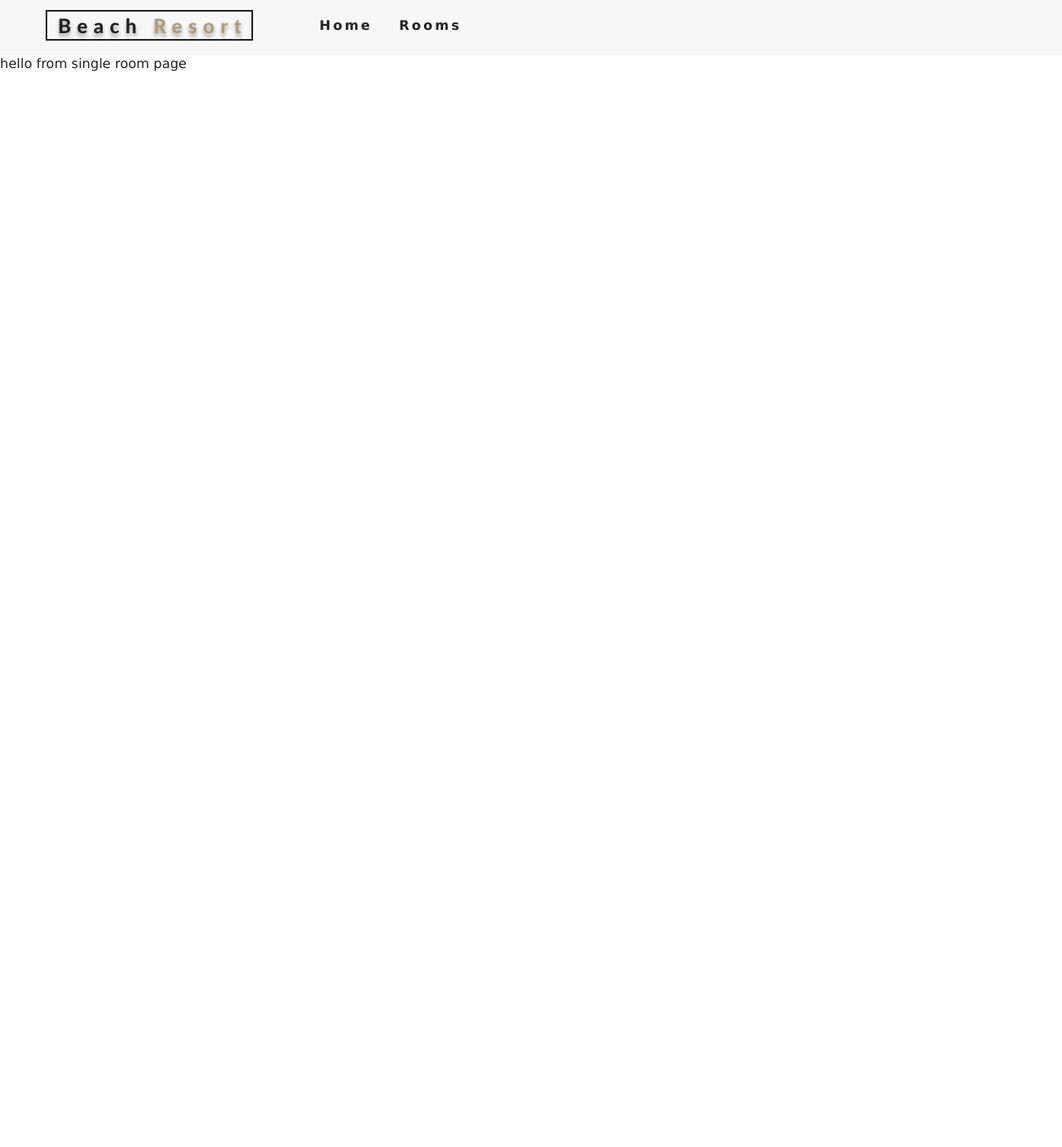
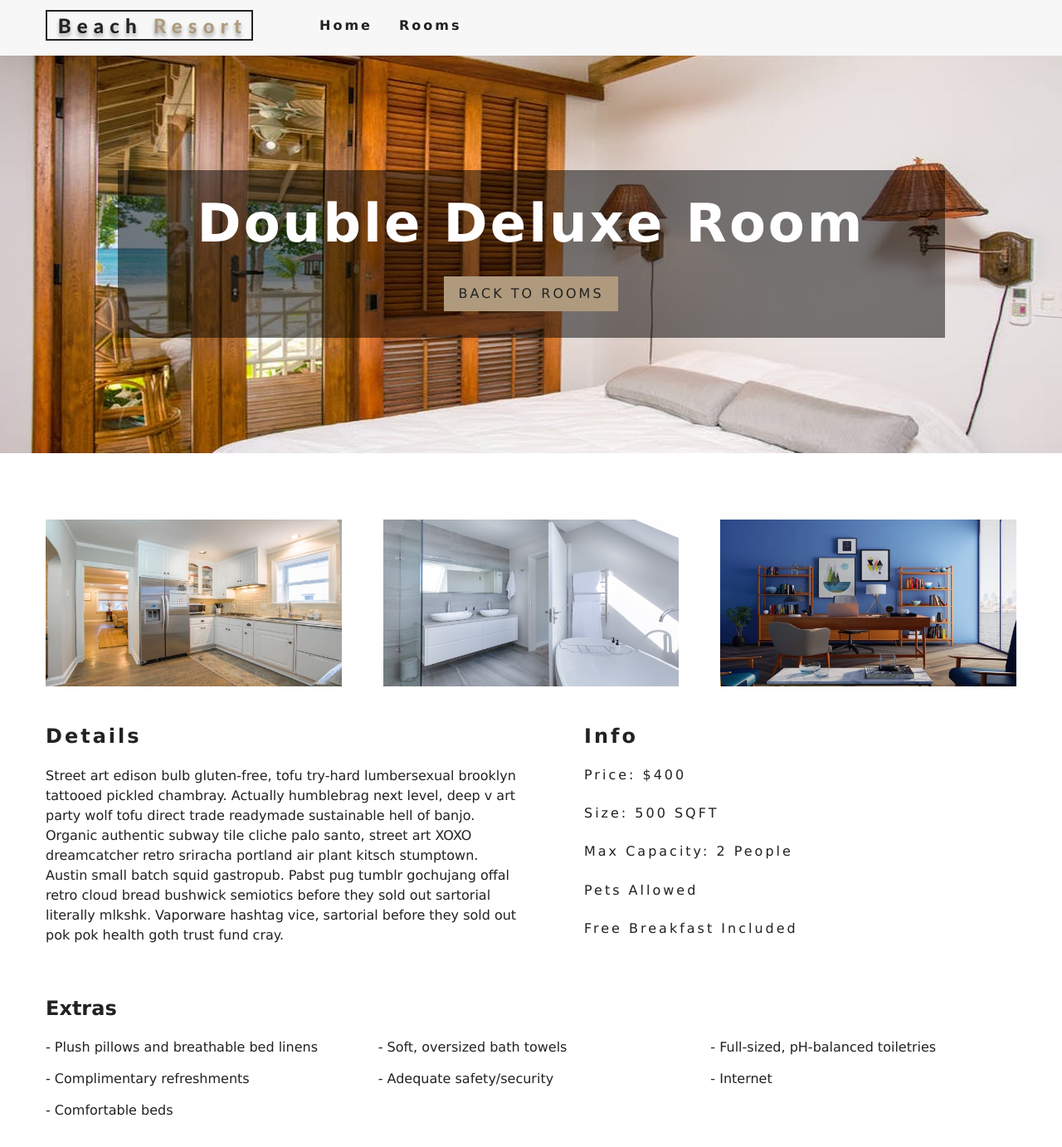
Before and after one commit to OstapHetman/learn-react, a React (Create React App) app in the folder resort/: page /rooms/double-deluxe in a window 1280 px wide. Shown: the top 1382 px of the page at 83% size. Before the commit the page ends 800 px from the top, so only its background shows below. Built offline with nearby package versions, Linux system fonts and the light colour scheme.

Commit message:
implement single room page

```diff
--- a/resort/package.json
+++ b/resort/package.json
@@ -7,7 +7,8 @@
     "react-dom": "^16.10.2",
     "react-icons": "^3.7.0",
     "react-router-dom": "^5.1.2",
-    "react-scripts": "3.2.0"
+    "react-scripts": "3.2.0",
+    "styled-components": "^4.4.0"
   },
   "scripts": {
     "start": "react-scripts start",
--- /dev/null
+++ b/resort/src/components/StyledHero.js
@@ -0,0 +1,13 @@
+import styled from 'styled-components';
+import defaultImg from '../images/room-1.jpeg';
+
+
+const StyledHero = styled.header`
+    min-height: 60vh;
+    background: url(${props => props.img ? props.img : defaultImg}) center/cover no-repeat;
+    display: flex;
+    align-items: center;
+    justify-content: center;
+`
+
+export default StyledHero;
--- a/resort/src/context.js
+++ b/resort/src/context.js
@@ -28,9 +28,21 @@
     return tempItems;
   }
 
+  getRoom = slug => {
+    let tempRooms = [...this.state.rooms]
+    const room = tempRooms.find(room => {
+      return room.slug === slug
+    })
+    return room;
+  }
+
   render() {
     return (
-      <RoomContext.Provider value={{ ...this.state }}>
+      <RoomContext.Provider
+        value={{
+          ...this.state ,
+          getRoom: this.getRoom
+        }}>
         {this.props.children}
       </RoomContext.Provider>
     )
--- a/resort/src/pages/SingleRoom.js
+++ b/resort/src/pages/SingleRoom.js
@@ -1,11 +1,72 @@
 import React, { Component } from 'react'
+import defaultBcg from '../images/room-1.jpeg'
+import Hero from '../components/Hero'
+import Banner from '../components/Banner'
+import { Link } from 'react-router-dom'
+import { RoomContext } from '../context'
+import StyledHero from '../components/StyledHero'
 
 export default class SingleRoom extends Component {
+    constructor(props) {
+        super(props)
+        this.state = {
+            slug: this.props.match.params.slug,
+            defaultBcg
+        }
+    }
+
+    static contextType = RoomContext;
+
     render() {
+        const {getRoom} = this.context;
+        const room = getRoom(this.state.slug);
+        if (!room) {
+            return <div className="error">
+                <h3>no such room could be found</h3>
+                <Link to="/rooms" className="btn-primary">Back to rooms</Link>
+            </div>
+        }
+        const {name,description,capacity,size,price,extras,breakfast,pets,images} = room
+        const [mainImg, ...defaultImg] = images
         return (
-            <div>
-                hello from single room page
-            </div>
+            <>
+                <StyledHero img={mainImg || this.state.defaultBcg}>
+                    <Banner title={`${name} room`}>
+                        <Link to="/rooms" className="btn-primary">
+                            back to rooms
+                        </Link>
+                    </Banner>
+                </StyledHero>
+                <section className="single-room">
+                    <div className="single-room-images">
+                        {defaultImg.map((item,index) => {
+                            return <img key={index} src={item} alt={name} />
+                        })}
+                    </div>
+                    <div className="single-room-info">
+                        <article className="desc">
+                            <h3>details</h3>
+                            <p>{description}</p>
+                        </article>
+                        <article className="info">
+                            <h3>info</h3>
+                            <h6>price: ${price}</h6>
+                            <h6>size: {size} SQFT</h6>
+                            <h6>Max Capacity: {capacity > 1 ? `${capacity} people` : `${capacity} person`}</h6>
+                            <h6>{pets ? "pets allowed" : "no pets allowed"}</h6>
+                            <h6>{breakfast && "free breakfast included"}</h6>
+                        </article>
+                    </div>
+                </section>
+                <section className="room-extras">
+                    <h3>Extras</h3>
+                    <ul className="extras">
+                        {extras.map((item,index) => {
+                            return <li key={index}>- {item}</li>
+                        })}
+                    </ul>
+                </section>
+            </>
         )
     }
 }
```
Also changed, not shown: 1 other file (tests, documents, lock files or other folders).
